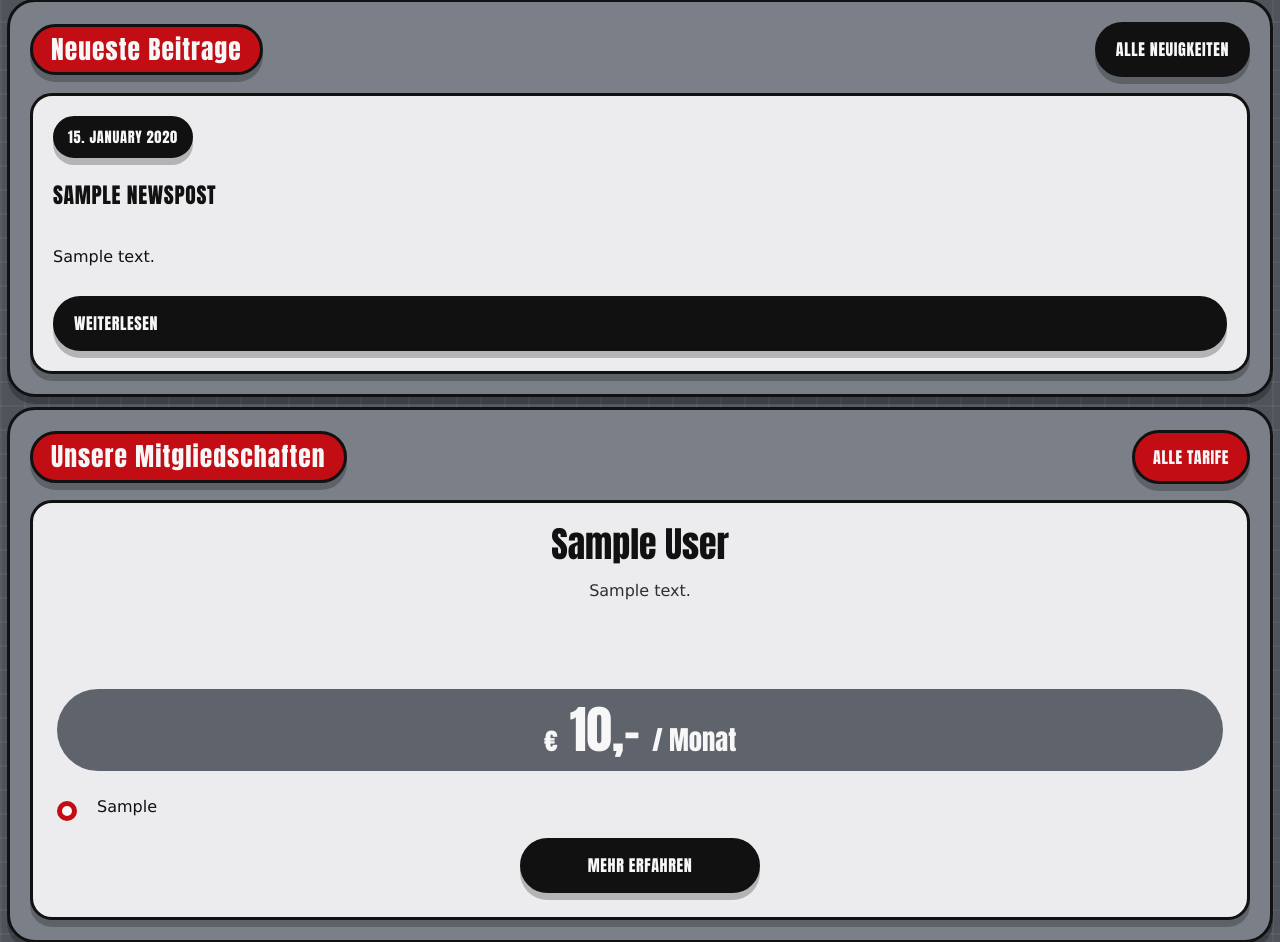
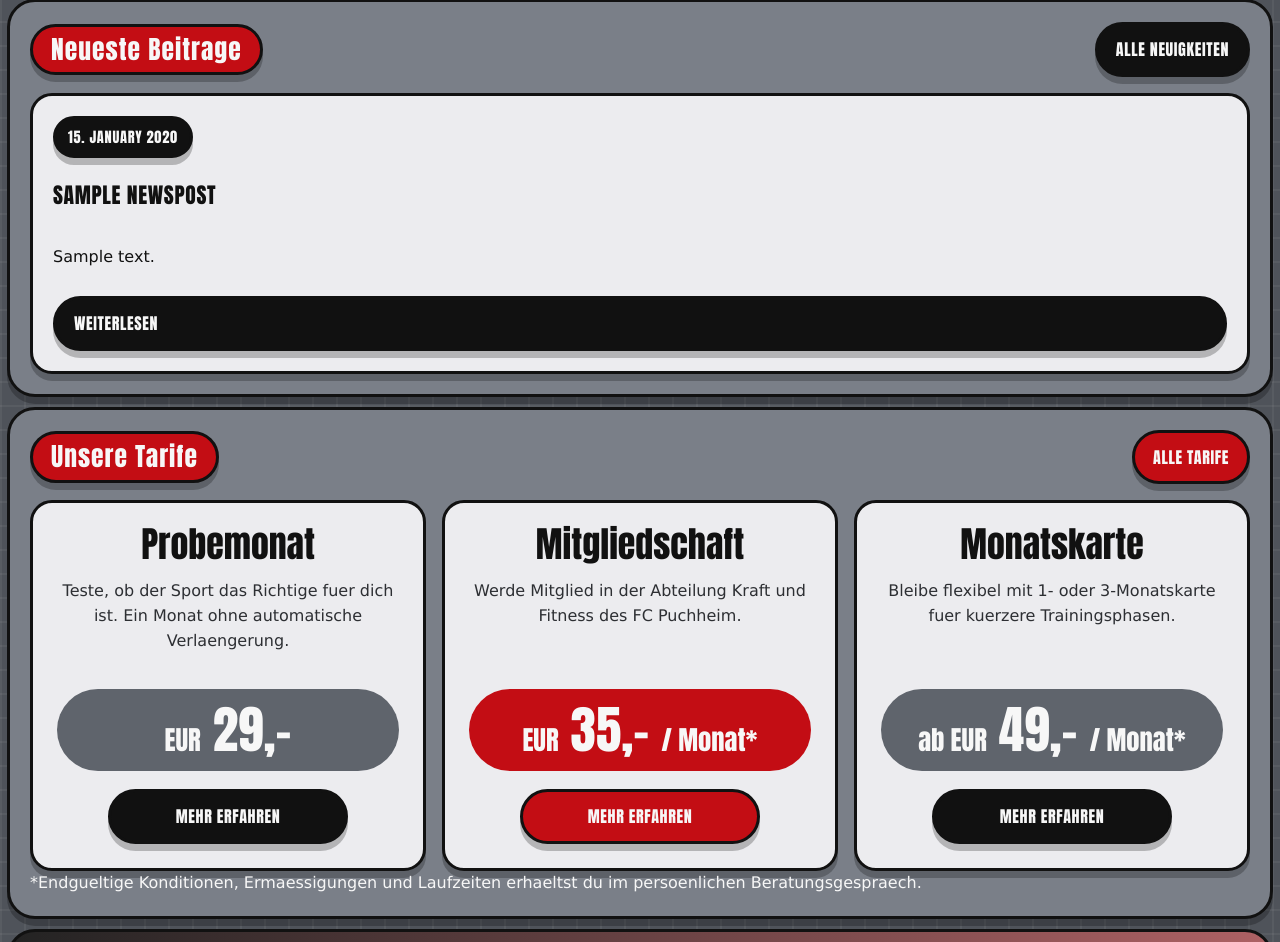
Before and after one commit to tumlinso/website_K-F, a Django app: page / in a window 1280 px wide. Shown: the part 2211-3153 px from the top of the page. Run offline with Django 4.2, Linux system fonts and the light colour scheme; tables that the repository leaves empty hold one stand-in row (values such as "Sample post"); grey boxes are pictures that could not be loaded.

```diff
--- a/gym_app/templates/gym_app/home.html
+++ b/gym_app/templates/gym_app/home.html
@@ -153,28 +153,43 @@
 <section class="home-showcase">
     <div class="container">
         <div class="section-heading">
-            <button type="button" class="collapsible-trigger" aria-expanded="true" aria-controls="home-memberships-content">Unsere Mitgliedschaften</button>
-            <a href="{% url 'memberships' %}" class="btn btn-primary">Alle Tarife</a>
+            <button type="button" class="collapsible-trigger" aria-expanded="true" aria-controls="home-memberships-content">Unsere Tarife</button>
+            <a href="{% url 'preise' %}" class="btn btn-primary">Alle Tarife</a>
         </div>
         <div class="home-memberships-grid collapsible-content" id="home-memberships-content">
-            {% for membership in memberships|slice:":3" %}
-            <article class="home-membership-card {% if forloop.counter == 2 %}home-membership-card-featured{% endif %}">
-                <h3>{{ membership.name }}</h3>
-                <p class="home-membership-sub">{{ membership.description }}</p>
+            <article class="home-membership-card">
+                <h3>Probemonat</h3>
+                <p class="home-membership-sub">Teste, ob der Sport das Richtige fuer dich ist. Ein Monat ohne automatische Verlaengerung.</p>
                 <p class="home-membership-price">
-                    <span class="home-membership-price-prefix">€</span>
-                    {{ membership.price|floatformat:0 }},-
-                    <small>/ {{ membership.frequency_label }}</small>
+                    <span class="home-membership-price-prefix">EUR</span>
+                    29,-
                 </p>
-                <ul>
-                    {% for feature in membership.feature_list|slice:":5" %}
-                    <li>{{ feature }}</li>
-                    {% endfor %}
-                </ul>
-                <a href="{% url membership.detail_url_name %}" class="btn {% if forloop.counter == 2 %}btn-primary{% else %}btn-secondary{% endif %} home-membership-btn">Mehr erfahren</a>
+                <a href="{% url 'probemonat' %}" class="btn btn-secondary home-membership-btn">Mehr erfahren</a>
             </article>
-            {% endfor %}
+
+            <article class="home-membership-card home-membership-card-featured">
+                <h3>Mitgliedschaft</h3>
+                <p class="home-membership-sub">Werde Mitglied in der Abteilung Kraft und Fitness des FC Puchheim.</p>
+                <p class="home-membership-price">
+                    <span class="home-membership-price-prefix">EUR</span>
+                    35,-
+                    <small>/ Monat*</small>
+                </p>
+                <a href="{% url 'mitgliedschaft' %}" class="btn btn-primary home-membership-btn">Mehr erfahren</a>
+            </article>
+
+            <article class="home-membership-card">
+                <h3>Monatskarte</h3>
+                <p class="home-membership-sub">Bleibe flexibel mit 1- oder 3-Monatskarte fuer kuerzere Trainingsphasen.</p>
+                <p class="home-membership-price">
+                    <span class="home-membership-price-prefix">ab EUR</span>
+                    49,-
+                    <small>/ Monat*</small>
+                </p>
+                <a href="{% url 'monatskarte' %}" class="btn btn-secondary home-membership-btn">Mehr erfahren</a>
+            </article>
         </div>
+        <p class="preis-footnote">*Endgueltige Konditionen, Ermaessigungen und Laufzeiten erhaeltst du im persoenlichen Beratungsgespraech.</p>
     </div>
 </section>
 
--- a/gym_app/views.py
+++ b/gym_app/views.py
@@ -16,10 +16,8 @@ logger = logging.getLogger(__name__)
 
 def home(request):
     """Home page"""
-    memberships = Membership.objects.filter(is_active=True)
     recent_posts = NewsPost.objects.filter(is_published=True)[:2]
     context = {
-        'memberships': memberships,
         'recent_posts': recent_posts,
         'live_status': get_home_live_status(),
     }
```
